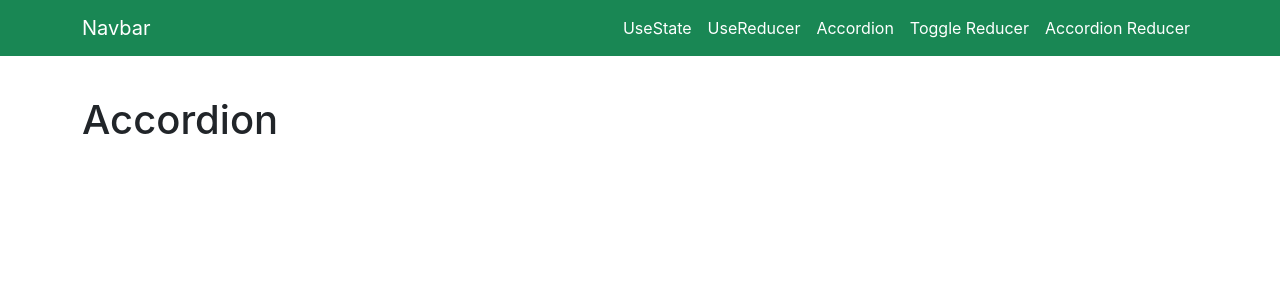
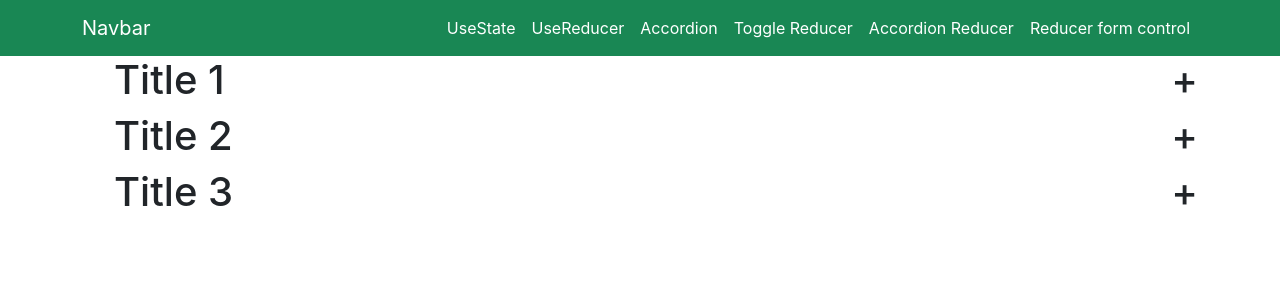
Before and after one commit to subhomoyprojects/react_task, a React (Create React App) app: page /accordion in a window 1280 px wide. Shown: the top 300 px of the page. Built offline with nearby package versions, Linux system fonts and the light colour scheme.

Commit message:
add form

```diff
--- a/src/App.js
+++ b/src/App.js
@@ -6,6 +6,7 @@ import UseReducerComponent from "./UseReducerComponent/UseReducerComponent";
 import Accordion from "./UseStateComponent/Accordion";
 import ToggleParentComponent from "./UseReducerComponent/ToggleParentComponent";
 import AccordionReducer from "./UseReducerComponent/AccordionReducer";
+import ReducerFormController from "./UseReducerComponent/ReducerFormController";
 
 function App() {
   return (
@@ -18,6 +19,7 @@ function App() {
           <Route path="/accordion" element={<Accordion />} />
           <Route path="/toggleReducer" element={<ToggleParentComponent />} />
           <Route path="/accordionReducer" element={<AccordionReducer />} />
+          <Route path="/reducerFormControl" element={<ReducerFormController />} />
         </Routes>
       </Router>
     </div>
--- a/src/Header.jsx
+++ b/src/Header.jsx
@@ -39,6 +39,11 @@ export default function Header() {
                   Accordion Reducer
                 </Link>
               </li>
+              <li className="nav-item">
+                <Link className="nav-link active" aria-current="page" to="/reducerFormControl">
+                  Reducer form control
+                </Link>
+              </li>
             </ul>
           </div>
         </div>
--- /dev/null
+++ b/src/UseReducerComponent/ReducerFormController.jsx
@@ -0,0 +1,39 @@
+import React, { useReducer } from "react";
+
+const initialState = "#f00";
+
+const render = (state, action) => {
+  switch (action.type) {
+    case "FORM": {
+      if (action.payload === "red") {
+        return (state = "#f00");
+      } else if (action.payload === "green") {
+        return (state = "#0f0");
+      } else {
+        return (state = "#00f");
+      }
+    }
+    default: {
+      return state;
+    }
+  }
+};
+
+export default function ReducerFormController() {
+  const [state, dispatch] = useReducer(render, initialState);
+
+  const onChangeHandler = (event) => {
+    dispatch({ type: "FORM", payload: event.target.value });
+  };
+  return (
+    <div className="container common-gap">
+      <h1>ReducerFormController</h1>
+      <select name="colorChanger" onChange={onChangeHandler}>
+        <option value="red">Red</option>
+        <option value="green">Green</option>
+        <option value="blue">Blue</option>
+      </select>
+      <div className="colorBox" style={{ backgroundColor: state }}></div>
+    </div>
+  );
+}
--- a/src/UseStateComponent/Accordion.jsx
+++ b/src/UseStateComponent/Accordion.jsx
@@ -1,9 +1,34 @@
-import React from "react";
+import React, { useState } from "react";
 
 export default function Accordion() {
+  const accordionItems = [
+    "Lorem ipsum dolor sit amet consectetur adipisicing elit. Laudantium ducimus...",
+    "Lorem ipsum dolor sit amet consectetur adipisicing elit. Laudantium ducimus...",
+    "Lorem ipsum dolor sit amet consectetur adipisicing elit. Laudantium ducimus...",
+  ];
+
+  const [activeIndex, setActiveIndex] = useState(-1);
+
+  const toggleAccordion = (index) => {
+    if (activeIndex === index) {
+      setActiveIndex(-1);
+    } else {
+      setActiveIndex(index);
+    }
+  };
+
   return (
-    <div className="common-gap container">
-      <h1>Accordion</h1>
+    <div className="container">
+      <ul className="accordion-holder">
+        {accordionItems.map((item, index) => (
+          <li key={index}>
+            <h1 onClick={() => toggleAccordion(index)}>
+              Title {index + 1} <span>{activeIndex === index ? "-" : "+"}</span>
+            </h1>
+            <p className={activeIndex === index ? "active" : ""}>{item}</p>
+          </li>
+        ))}
+      </ul>
     </div>
   );
 }
--- a/src/UseStateComponent/UseStateComponent.jsx
+++ b/src/UseStateComponent/UseStateComponent.jsx
@@ -30,6 +30,7 @@ export default function UseStateComponent() {
   // Color change
 
   const [color, setColor] = useState("#f00");
+
   const onChangeHandler = (event) => {
     console.log("Selected color:", event.target.value);
 
@@ -39,6 +40,25 @@ export default function UseStateComponent() {
       setColor("#0f0");
     } else if (event.target.value === "blue") {
       setColor("#00f");
+    }
+  };
+
+  // Input
+  const [inputText, setInputText] = useState();
+
+  const onChangeInput = (event) => {
+    setInputText(event.target.value);
+  };
+
+  // Textarea
+
+  const [textLimit, setTextLimit] = useState("");
+
+  const limitText = (event) => {
+    let length = event.target.value.length;
+    console.log(length);
+    if (length < 51) {
+      setTextLimit(event.target.value);
     }
   };
 
@@ -74,6 +94,15 @@ export default function UseStateComponent() {
           <div className="colorBox" style={{ backgroundColor: color }}></div>
         </div>
         <div>
+          <h2>Input Text</h2>
+          <input type="text" value={inputText} onChange={onChangeInput} />
+          <p>{inputText}</p>
+        </div>
+        <div>
+          <h2>Textarea Limitation {textLimit.length}</h2>
+          <textarea cols="30" rows="10" value={textLimit} onChange={limitText}></textarea>
+        </div>
+        <div>
           <h2>Light On Light off</h2>
           <img src={light ? LightOff : LightOn} alt="" />
           <button
```
